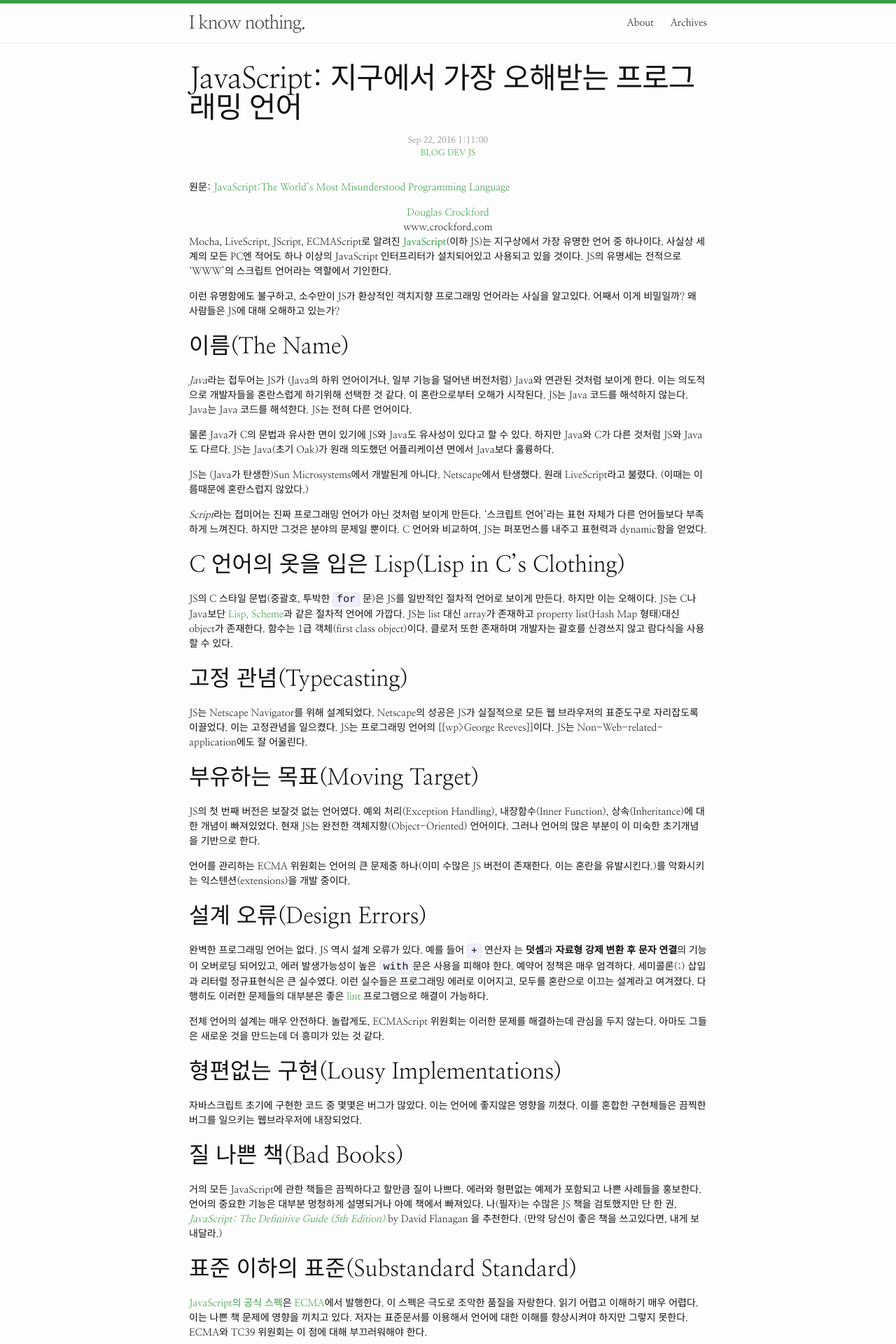
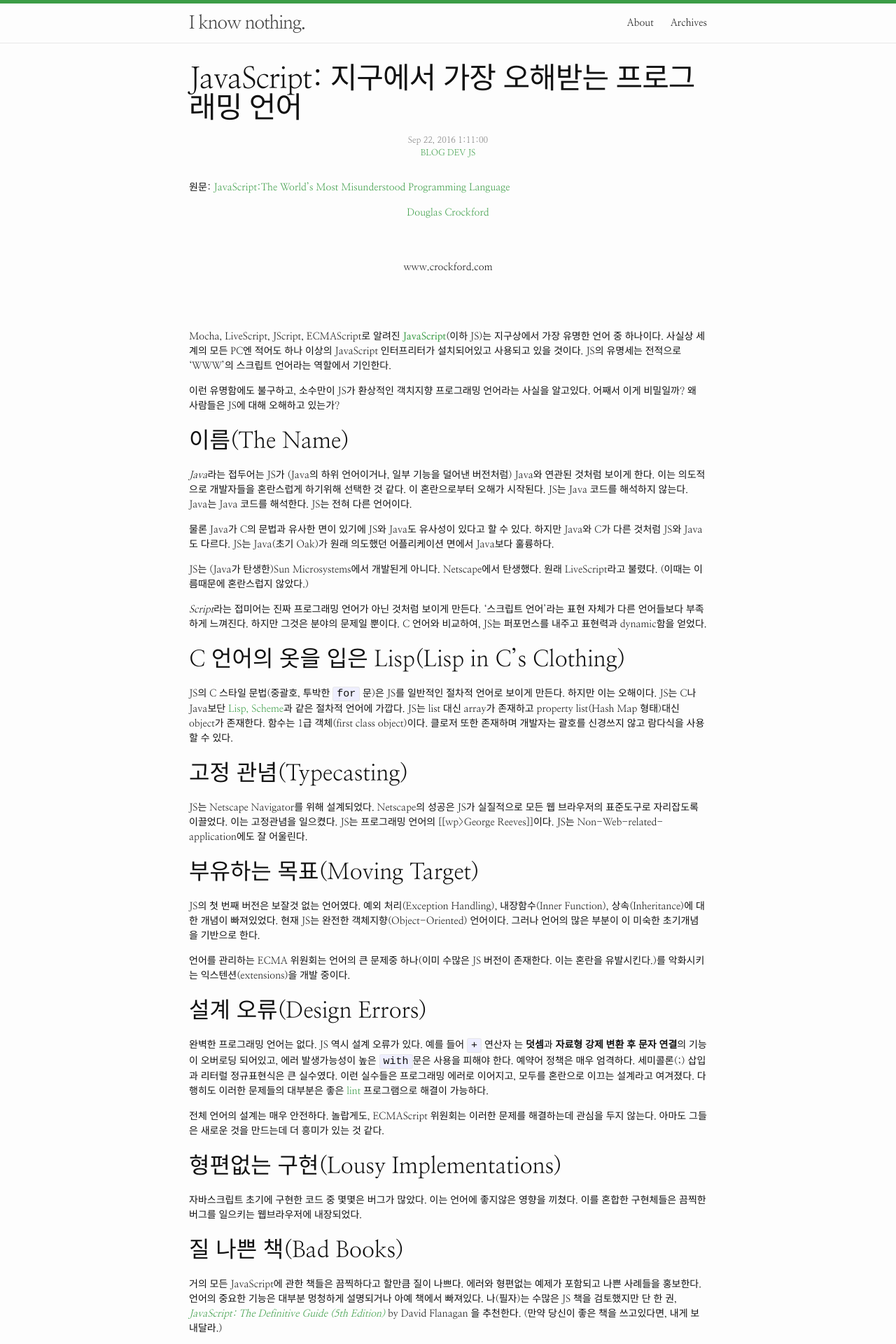
Before and after one commit to sshplendid/sshplendid.github.io, a Jekyll site: the page built from _posts/2016-09-21-javascript-the-worlds-most-misunderstood-programming-language.md, in a window 1280 px wide. Shown: the top 1920 px of the page at 70% size. Built offline with Jekyll 4.4.1, drawn with Linux system fonts in a browser that asks for light colours; comment, search, counter and statistics services are not loaded.

Commit message:
Update 2016-09-21-javascript-the-worlds-most-misunderstood-programming-language.md

```diff
--- a/_posts/2016-09-21-javascript-the-worlds-most-misunderstood-programming-language.md
+++ b/_posts/2016-09-21-javascript-the-worlds-most-misunderstood-programming-language.md
@@ -8,9 +8,9 @@
 원문: [JavaScript:The World's Most Misunderstood Programming Language](http://javascript.crockford.com/javascript.html)
 
 <center><a href="mailto:douglas@crockford.com">Douglas Crockford</a></center>
-
+<br /><br />
 <center>www.crockford.com</center>
-
+<br /><br /><br />
 
 
 Mocha, LiveScript, JScript, ECMAScript로 알려진 **[JavaScript](http://javascript.crockford.com/)**(이하 JS)는 지구상에서 가장 유명한 언어 중 하나이다. 사실상 세계의 모든 PC엔 적어도 하나 이상의 JavaScript 인터프리터가 설치되어있고 사용되고 있을 것이다. JS의 유명세는 전적으로 'WWW'의 스크립트 언어라는 역할에서 기인한다.
```
